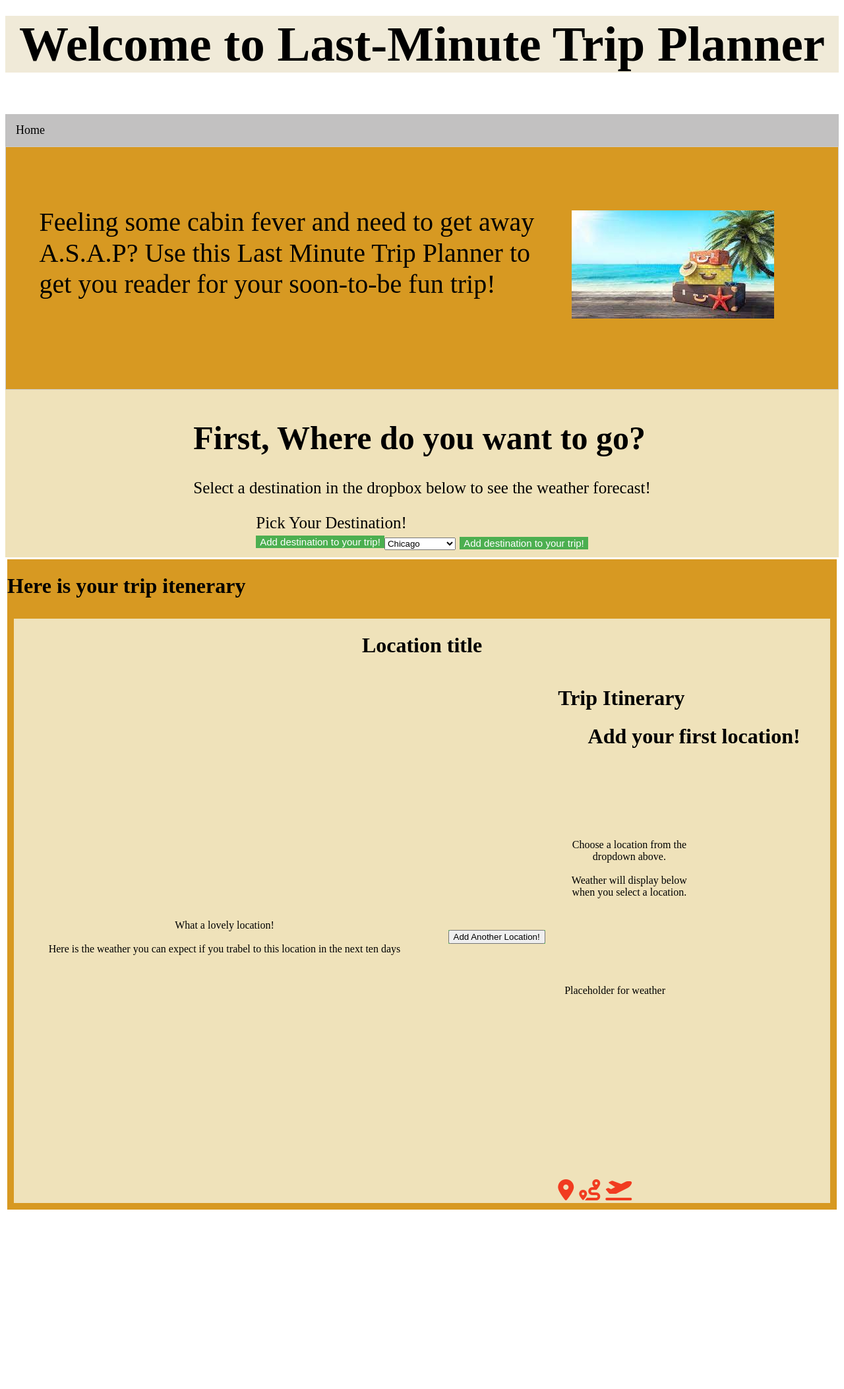
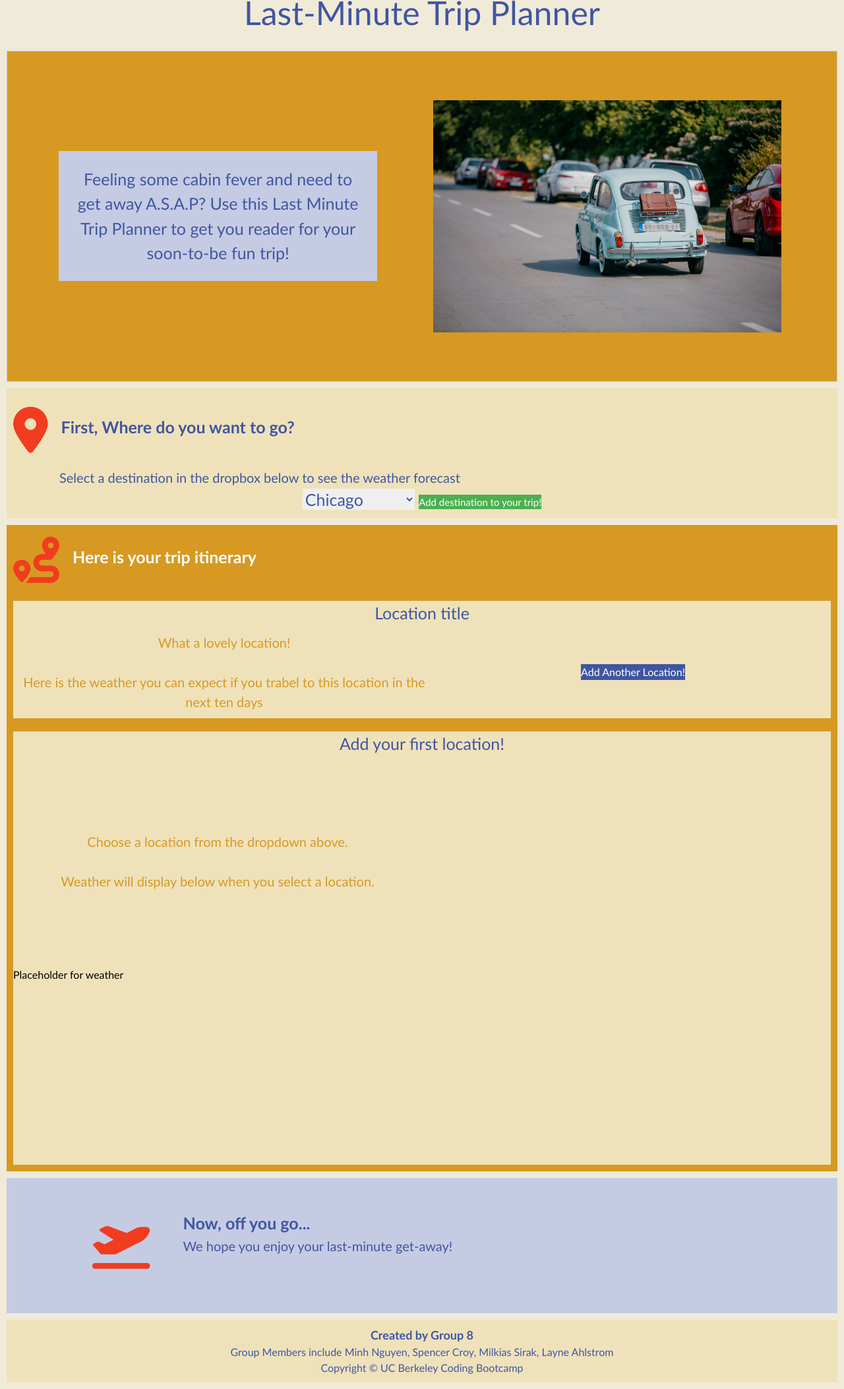
Before and after one commit to SCCroix/team8-project1, a website: page index.html in a window 1280 px wide. Shown: the part 38-2144 px from the top of the page at 66% size. Before the commit the page ends 1883 px from the top, so only its background shows below. Drawn offline with nearby package versions, Linux system fonts and the light colour scheme; some packages are replaced by stand-ins of ours.

Commit message:
Tailwind update, html/css update

```diff
--- a/assets/style.css
+++ b/assets/style.css
@@ -1,10 +1,22 @@
+
+
+* {
+    font-family: 'Trebuchet MS', 'Lucida Sans Unicode', 'Lucida Grande', 'Lucida Sans', Arial, sans-serif;
+}
+
 /* this is for the title */
+body {
+    background-color: #f0ead8;
+}
+
 .header{
-    border: 1px hidden;
-    padding: auto;
+
     font-size: 50px;
     text-align: center;
     background-color: #f0ead8;
+    color:#4056A1;
+    padding-top: 20px;
+    padding-bottom: 20px;
 }
 
 /* this is for navbar */
@@ -16,9 +28,9 @@
 
 /* this if for navbar
 /* added this CSS style for the logos */
-.pins{
+.logo{
     color: #F13C20;
-    font-size: xx-large;
+    font-size: 70px;
 }
 
 .topnav{
@@ -55,33 +67,73 @@
     padding: 10px;
     display: flex;
     font-size: 25px;
-    font-family: 'Times New Roman', Times, serif;
-
+    /* font-family: 'Times New Roman', Times, serif;
+     */
 }
 /*this is for introduction paragraph */
 .split{
+    display: flex;
     border: 1px solid #ccc;
-    padding: 4%;
+    padding: 3%;
     display: flex;
+    flex-direction: row;
     background-color: #D79922;
+    margin-left: 10px;
+    margin-right: 10px;
 }
 .left{
-    font-size: 40px;
-    font-family: 'Times New Roman', Times, serif;
+    font-size: 25px;
+    /* font-family: 'Times New Roman', Times, serif; */
+    text-align: center;
+    align-items: center;
+
+}
+
+.split p{
+    padding: 2%;
+    background-color: #C5CBE3;
+    color: #4056A1;
+    margin-left: 40px;
+    margin-right: 40px;
 
 }
 .right{
     border: 1px hidden;
 }
+
 /* this is for location */
 .location{
     border: 1px hidden #ccc;
-    padding: auto;
-    margin: auto;
+    /* padding: auto;
+    margin: auto; */
     background-color: #EFE2BA;
     flex-flow: column;
     min-width: 40px;
+    margin: 10px;
+    color: #4056A1;
+    flex-wrap: wrap;
+    justify-content: flex-start;
+
 }
+
+.location .logo {
+    padding-right: 10px;
+}
+
+.location p{
+    padding-left: 70px;
+    margin-top: 5px;
+    font-size: 20px;
+}
+.wherego {
+    display: flex;
+}
+
+.wherego h2{
+    padding-top: 30px;
+    padding-left: 10px;
+}
+
 .drop{
     direction: ltr;
     display: flex;
@@ -105,15 +157,34 @@
     display: flex;
     padding: auto;
     margin: auto;
-    background-color: #60e764;
+    background-color:#4056A1;
+    color: white;
 
 }
 
 /* this is for itinerary section */
+
+
+.itin {
+    display: flex;
+
+}
+
+.itin .logo {
+    padding-left: 10px;
+    padding-right: 20px;
+}
+.wrapper h2{
+    color: white;
+    flex-wrap: wrap;
+    flex-direction: row;
+    justify-content: flex-start;
+    padding-top: 30px;
+}
 #locationList{
     display: flex;
     flex-direction: column;
-    border: 3px solid #fff;
+    margin: 10px;
     padding: auto;
     background-color: #d79922;
 }
@@ -125,6 +196,8 @@
 
 .locationCardTitle {
     text-align: center;
+    color: #4056A1;
+    font-size: 25px;
 }
 
 
@@ -138,6 +211,8 @@
     align-self: center;
     width: 50%;
     margin: 10px;
+    color:#d79922;
+    font-size: 20px;
 }
 
 .box{
@@ -158,8 +233,8 @@
 }
 
 
-#map {
-}
+/* #map {
+} */
 
 .map {
 
@@ -173,8 +248,48 @@
 
 }
 
+/* off you go section */
+
+.offyougo {
+    display: flex;
+    flex-wrap: wrap;
+    flex-direction: row;
+    justify-content: flex-start;
+
+    background-color: #C5CBE3;
+    color: #4056A1;
+    margin: 0;
+    padding: 50px 130px;
+    margin-left: 10px;
+    margin-right: 10px;
+}
+
+.offyougo p {
+font-size: 20px;
+}
+
+.offyougo .logo {
+    padding-right: 50px;
+}
+
+
+/*footer section */
+.footer {
+    margin: 10px;
+    padding: 10px 30px;
+    text-align: center;
+    background-color: #EFE2BA;
+    color: #4056A1;
+}
+
+.footer h3 {
+    font-size: 18px;
+    font-weight: bold;
+}
+
+
 /* Media Queries*/
-@media (min-width: 500px) {
+@media (max-width: 500px) {
     .split{
         margin: auto;
         padding: auto;
@@ -183,3 +298,7 @@
         margin: auto;
         padding: auto;
     }
+    .left{
+        font-size: 20px;
+    }
+}
--- a/index.html
+++ b/index.html
@@ -6,7 +6,8 @@
     <meta http-equiv="X-UA-Compatible" content="IE=edge">
     <meta name="viewport" content="width=device-width, initial-scale=1.0">
     <!-- <link rel="stylesheet" href="https://www.visualcrossing.com/widgets/forecast/weather-forecast-widget-d3.css"> -->
-    <link rel="stylesheet" href="assets/style.css">
+     <link rel="stylesheet" href="assets/style.css">
+     <link rel= "stylesheet" href="assets\styletw.css">
     <script src="https://kit.fontawesome.com/16373de399.js" crossorigin="anonymous"></script>
     <title>Last-Minute Trip Planner</title>
 </head>
@@ -15,25 +16,23 @@
     <!-- This is for title of the page, could be improve upon. -->
     <header>
         <nav class="header">
-            <h1>Welcome to Last-Minute Trip Planner</h1>
+            <h1>Last-Minute Trip Planner</h1>
         </nav>
     </header>
-
-    <!-- This is for the navbar of the page, could be improve upon. -->
+<!-- commenting this feature out - it isn't needed -->
+    <!-- This is for the navbar of the page, could be improve upon.
     <div class="topnav">
             <a class="active" href="#home">Home</a>
-    </div>
+    </div>  -->
 
     <!-- This is the introduction paragraph. -->
     <div class="split left">
-        <div class="column">
+
             <p>Feeling some cabin fever and need to get away A.S.A.P? Use this Last Minute Trip Planner to get you
                 reader for your soon-to-be fun trip!</p>
-        </div>
-
         <div class="split right">
-            <div class="column">
-                <img src="images/vacation.jpg" alt="briefcases by the beach on a sunny day">
+            <div>
+                <img src="images\site_images\Header_buggy_suitcase-1800x1200.jpg" alt="briefcases by the beach on a sunny day">
             </div>
         </div>
 
@@ -41,16 +40,19 @@
 
     <!-- This is for the picking of the locations, could modified more locations later -->
     <div class="location">
-        <div class="row">
-            <h1>First, Where do you want to go?</h1>
-            <p>Select a destination in the dropbox below to see the weather forecast!</p>
-        </div>
+        <!-- <div class="row"> -->
+            <div class="wherego">
+                <div class="logo">
+                    <i class="fa-solid fa-location-dot"></i>
+                </div>
+                <h2>First, Where do you want to go?</h2>
+            </div>
+            <p>Select a destination in the dropbox below to see the weather forecast</p>
+        <!-- </div> -->
 
-        <div class="row">
-            <label for="destination">Pick Your Destination!</label>
+        <!-- <div class="row"> -->
+            <!-- <label for="destination">Pick Your Destination!</label> -->
             <div class="drop">
-
-                <button class="dropbtn" id="dropbtn">Add destination to your trip!</button>
 
                 <div class="drop-content">
                     <select name="destination" id="destination">
@@ -64,14 +66,17 @@
                 <button class="dropbtn" id="dropbtn">Add destination to your trip!</button>
                 </div>
             </div>
-        </div>
+        <!-- s -->
     </div>
 
     <!-- Use this for Map and Weather APIs -->
     <div class="wrapper" id="locationList">
-
-        <h1>Here is your trip itenerary</h1>
-
+        <div class ="itin">
+            <div class="logo">
+                <i class="fa-solid fa-route"></i>
+            </div>
+            <h2>Here is your trip itinerary</h2>
+        </div>
         <!-- Basic location card and formatting -->
         <div class="locationCard" id="defaultCard">
             <h1 class="locationCardTitle">Location title</h1>
@@ -82,10 +87,11 @@
                 <div class="btn2">
                     <button>Add Another Location!</button>
                 </div>
-                <div class="map">
+                <div class="map"></div>
                     <div id="map"></div>
+            </div>
+        </div>
 
-        <h1>Trip Itinerary</h1>
 
         <!-- Basic location card and formatting -->
         <div class="locationCard" id="defaultCard">
@@ -105,6 +111,7 @@
 
                 <div class="weather">
                     <p>Placeholder for weather</p>
+                </div>
 
                 <div class="weatherWidget">
 
@@ -114,20 +121,37 @@
         </div>
     </div>
 
-    <!-- Added this logo style to be moved when ready -->
-    <div class="pins">
-        <i class="fa-solid fa-location-dot"></i>
-        <i class="fa-solid fa-route"></i>
-        <i class="fa-solid fa-plane-departure"></i>
-    </div>
-
-
 
     <script src="https://cdnjs.cloudflare.com/ajax/libs/d3/4.13.0/d3.min.js"></script>
     <script src="assets/script.js"></script>
     <script src="https://maps.googleapis.com/maps/api/js?key=AIzaSyACRbt7bdSoF7jLDz7AlifseaPor-Ffiv8&callback=initMap"
     async defer></script>
 
+    <!-- off you go note -->
+    <div class="offyougo">
+        <div >
+            <div class="logo">
+                <i class="fa-solid fa-plane-departure"></i>
+            </div>
+        </div>
+        <div>
+           <h2>Now, off you go...</h2>
+           <p>We hope you enjoy your last-minute get-away!</p>
+        </div>
+    </div>
+
+    <footer>
+        <div class="footer">
+            <h3>Created by Group 8</h3>
+            <p>Group Members include Minh Nguyen, Spencer Croy, Milkias Sirak, Layne Ahlstrom</p>
+            <p>Copyright © UC Berkeley Coding Bootcamp</p>
+        </div>
+    </footer>
+    <!-- <div class="logo">
+        <i class="fa-solid fa-location-dot"></i>
+        <i class="fa-solid fa-route"></i>
+        <i class="fa-solid fa-plane-departure"></i>
+    </div> -->
 </body>
 
 </html>
--- /dev/null
+++ b/source/styles.css
@@ -0,0 +1,4 @@
+
+@tailwind base;
+@tailwind components;
+@tailwind utilities;
```
Also changed, not shown: package.json (added, +23 -0 lines), assets/styletw.css (added), 1 other file.
